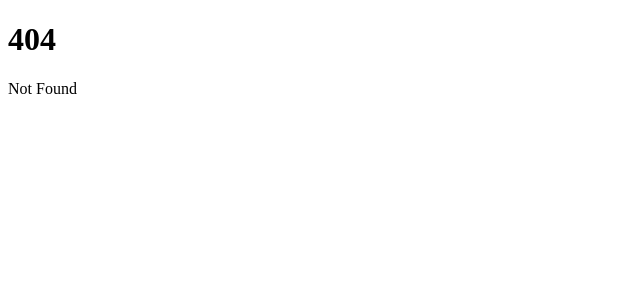
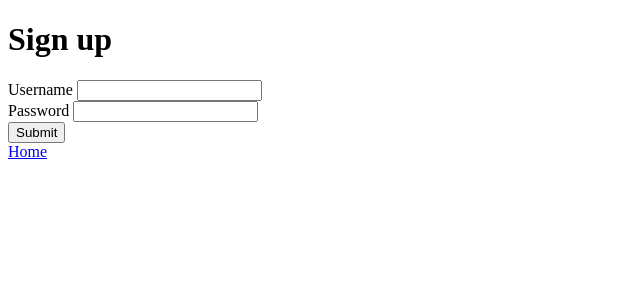
Before and after one commit to robots4life/luscious-lucia, a SvelteKit app: page /signup in a window 1280 px wide. Before the commit this address had no page. Shown: the top 300 px of the page, without its empty margins (0-640 px from the left). Built offline with nearby package versions, Linux system fonts and the light colour scheme.

Commit message:
create signup page

```diff
--- a/src/routes/+page.svelte
+++ b/src/routes/+page.svelte
@@ -1,2 +1,5 @@
 <h1>Welcome to SvelteKit</h1>
 <p>Visit <a href="https://kit.svelte.dev">kit.svelte.dev</a> to read the documentation</p>
+
+<a href="/signup">signup</a>
+<a href="/login">login</a>
--- /dev/null
+++ b/src/routes/signup/+page.svelte
@@ -0,0 +1,14 @@
+<script lang="ts">
+	import { enhance } from '$app/forms';
+</script>
+
+<h1>Sign up</h1>
+<form method="post" use:enhance>
+	<label for="username">Username</label>
+	<input name="username" id="username" /><br />
+	<label for="password">Password</label>
+	<input type="password" name="password" id="password" /><br />
+	<input type="submit" />
+</form>
+
+<a href="/">Home</a>
```
Also changed, not shown: 1 other file (tests, documents, lock files or other folders).
